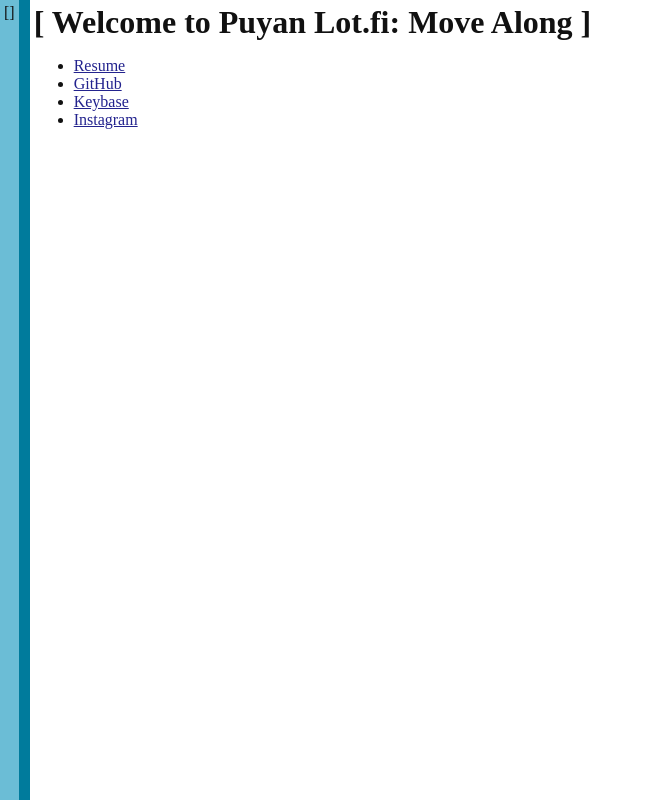
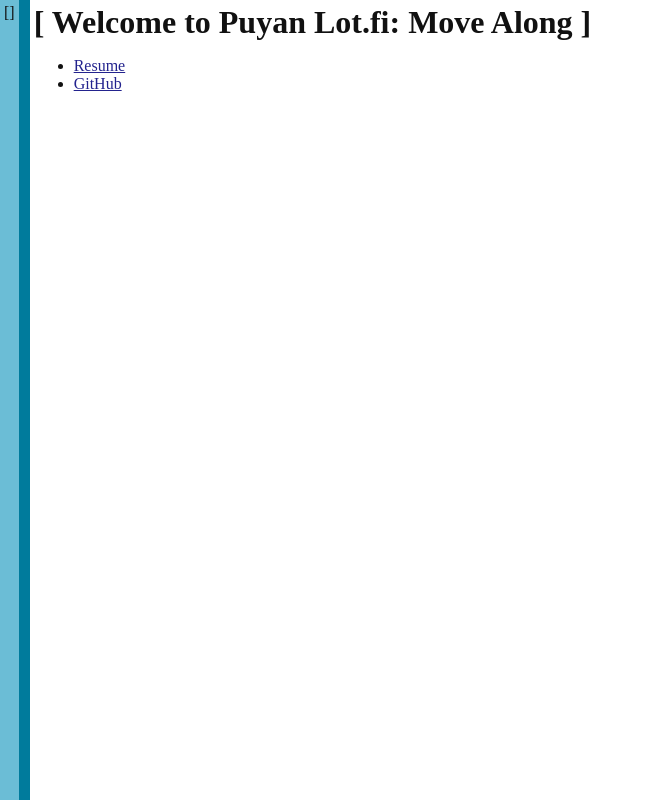
Before and after one commit to plotfi/plotfi.github.io, a plain HTML site: page index.html in a window 1280 px wide. Shown: the whole page, without its empty margins (0-647 px from the left). Drawn offline with Linux system fonts and the light colour scheme.

Commit message:
Update index.html

```diff
--- a/index.html
+++ b/index.html
@@ -20,7 +20,5 @@
       <ul>
         <li><a href="https://drive.google.com/file/d/1i_HafYIpfwatWAy5m-YRf-hLTMrCDJk2/view">Resume</a>
         <li><a href="https://github.com/plotfi">GitHub</a>
-        <li><a href="https://keybase.io/plotfi">Keybase</a>
-        <li><a href="https://www.instagram.com/puyanlotfi/">Instagram</a>
       </ul>
 </table>
```
